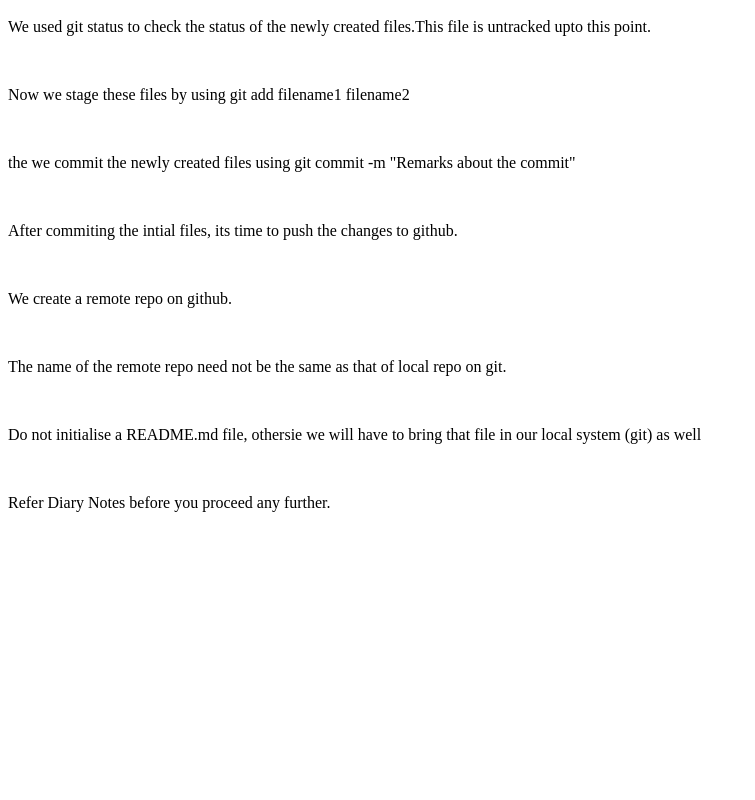
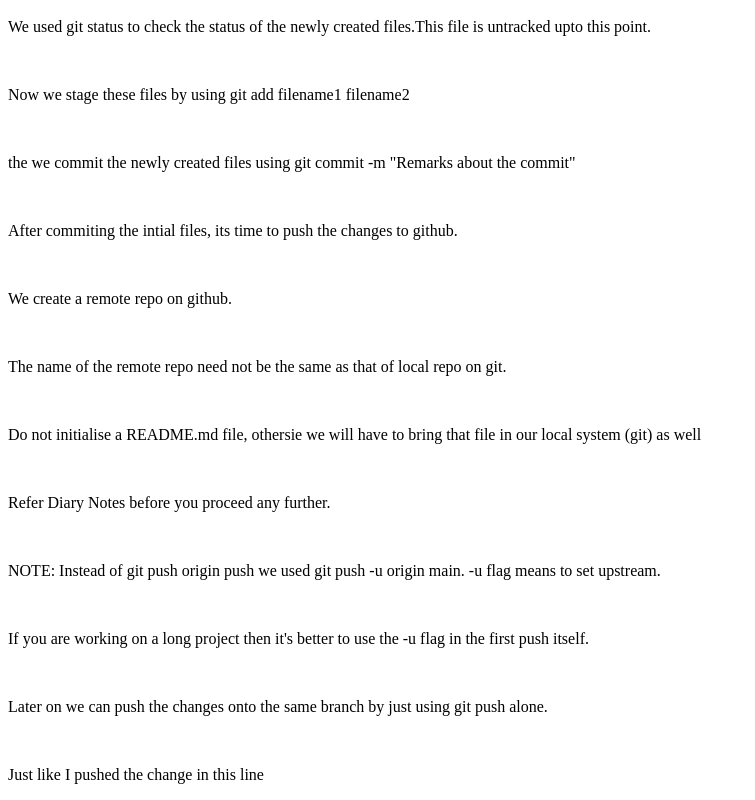
Before and after one commit to ART3MIS3151/localrepo, a plain HTML site: page index.html in a window 1280 px wide. Shown: the part 330-1130 px from the top of the page, without its empty margins (0-755 px from the left). Before the commit the page ends 892 px from the top, so only its background shows below. Drawn offline with Linux system fonts and the light colour scheme.

Commit message:
Test after git init and push

```diff
--- a/index.html
+++ b/index.html
@@ -24,4 +24,10 @@
 <br>
 <p>Refer Diary Notes before you proceed any further.</p>
 <br>
-<p></p>
+<p>NOTE: Instead of git push origin push we used git push -u origin main. -u flag means to set upstream.</p>
+<br>
+<p>If you are working on a long project then it's better to use the -u flag in the first push itself.</p>
+<br>
+<p>Later on we can push the changes onto the same branch by just using git push alone.</p>
+<br>
+<p>Just like I pushed the change in this line</p>
```
